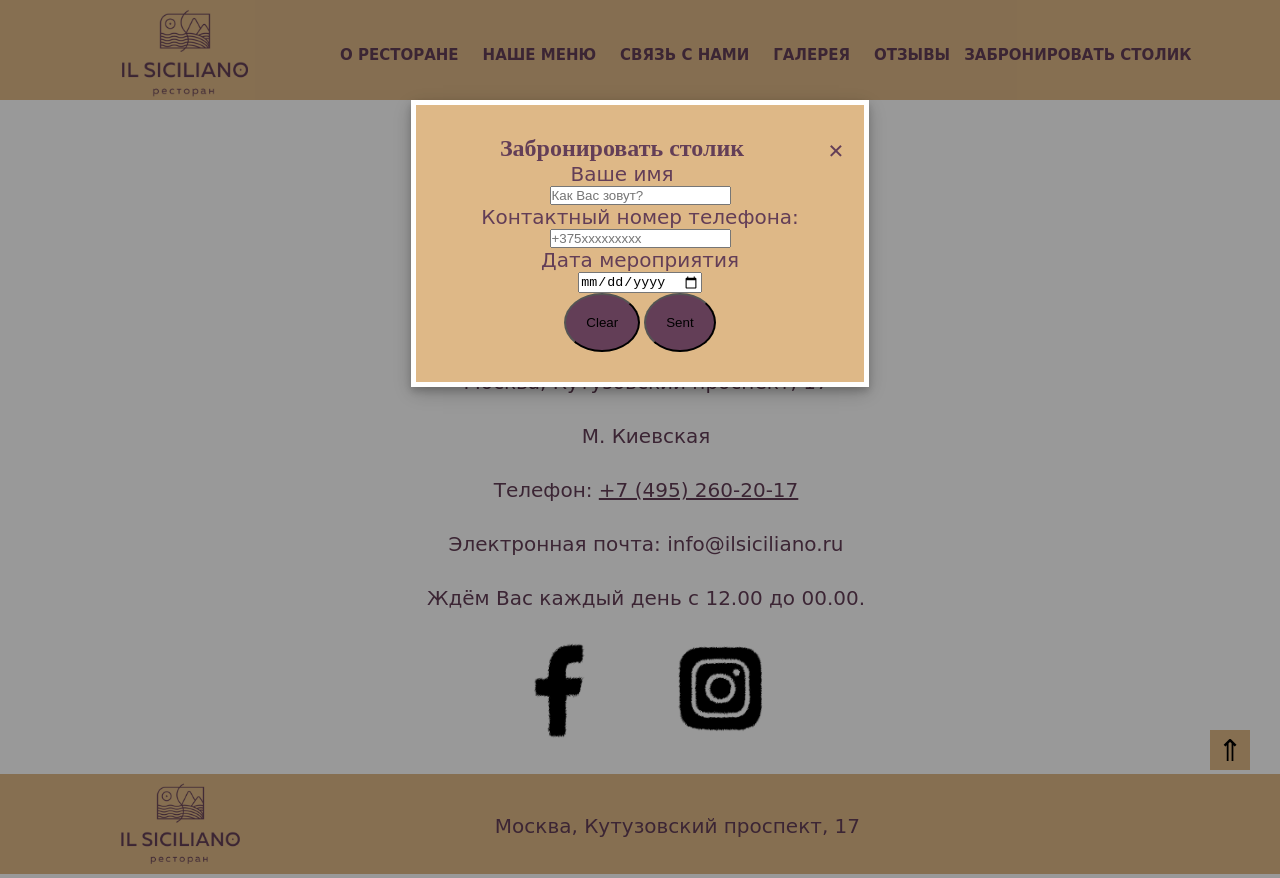
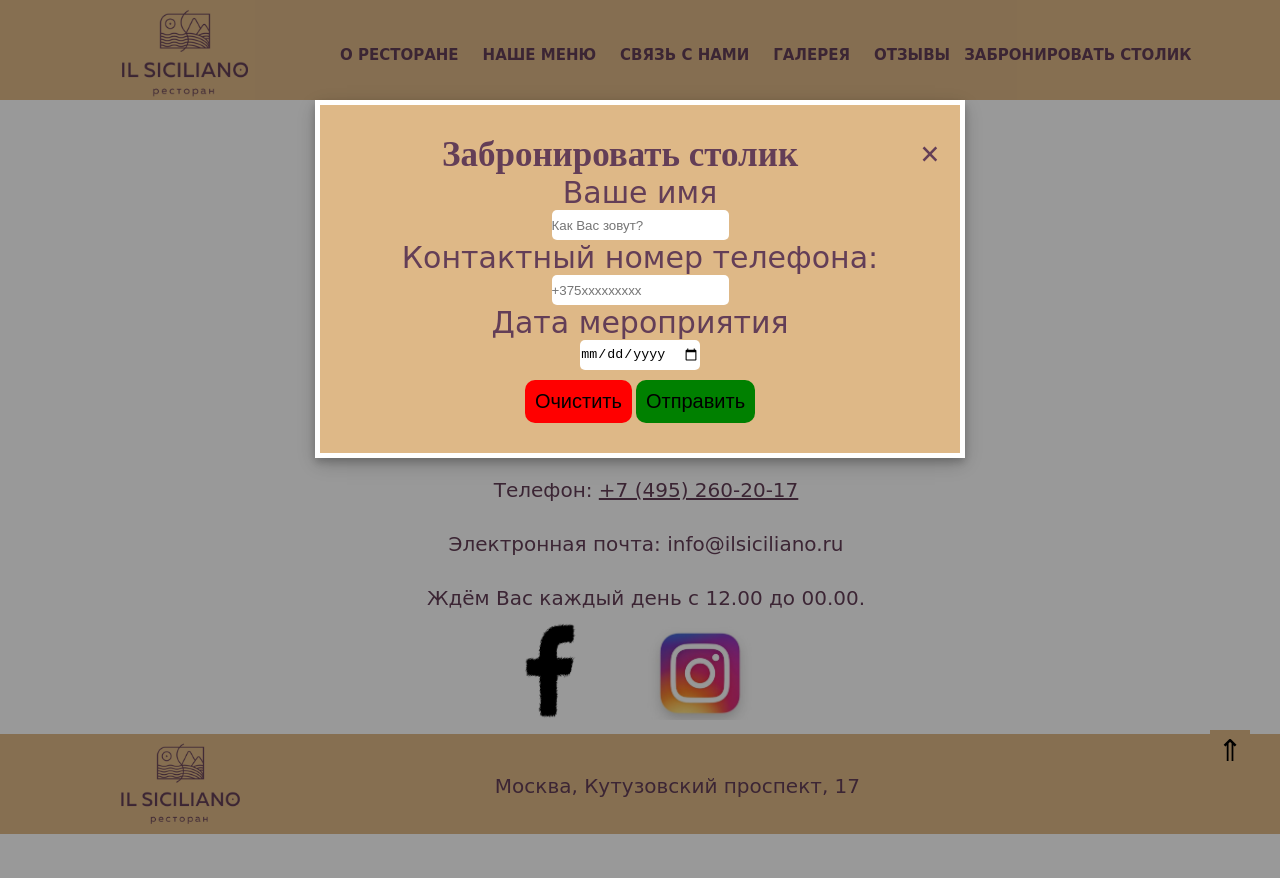
Before and after one commit to Maxpoleshuk/Restaurant, a plain HTML site: page build/contact.html in a window 1280 px wide. Both pictures are taken after a click on the button "ЗАБРОНИРОВАТЬ СТОЛИК". After the commit the page ends 838 px from the top, so only its background shows below. Drawn offline with nearby package versions, Linux system fonts and the light colour scheme; a web font is replaced by a local one.

Commit message:
change modal

```diff
--- a/build/contact.html
+++ b/build/contact.html
@@ -53,8 +53,9 @@
 
                                         <p>Дата мероприятия</p>
                                         <input required type="date" name="dateX" /><br />
-                                        <input id="button_1" type="reset" value="Clear">
-                                        <input id="button_2" type="submit" value="Sent">
+                                        <button type="reset" id="button_1">Очистить</button>
+                                        <button type="submit" id="button_2">Отправить</button>
+
                                         <div class="search_form__text"></div>
                                     </div>
                                 </form>
@@ -97,7 +98,7 @@
             </div>
             <div class="social_2">
                 <a href="https://www.instagram.com/ilsiciliano.ristorante/" target="_blank"><img
-                        src="../img/logo/insta.png" alt="instagram"></a>
+                        src="../img/logo/insta.jpg" alt="instagram"></a>
             </div>
 
         </div>
--- a/src/scss/_base.scss
+++ b/src/scss/_base.scss
@@ -155,7 +155,7 @@ p {
 
 .social img {
     height: 100px;
-    padding: 30px;
+    padding: 10px;
 }
 
 .paparacci {
@@ -197,6 +197,9 @@ p {
 .next:hover {
     background-color: rgb(0, 0, 0);
     opacity: 0.8;
+}
+.photo {
+    background: black;
 }
 
 .dot {
--- a/src/scss/header_footer.scss
+++ b/src/scss/header_footer.scss
@@ -84,7 +84,7 @@
     position: relative;
     margin: auto;
     border: 5px solid white;
-    width: 35%;
+    width: 50%;
     box-shadow: 0 4px 8px 0 rgba(0, 0, 0, 0.2), 0 6px 20px 0 rgba(0, 0, 0, 0.19);
     animation-name: animatetop;
     animation-duration: 0.4s;
@@ -104,7 +104,7 @@
 
 .close {
     color: #633e57;
-    font-size: 28px;
+    font-size: 35px;
     font-weight: bold;
     float: right;
     margin-right: 20px;
@@ -122,22 +122,40 @@
     background: burlywood;
     color: #633e57;
 }
+.modal-header h2 {
+    font-size: 35px;
+}
 
 .modal-body {
     background: burlywood;
 
 }
-
+.button_list p {
+    font-size: 30px;
+}
 .button_list {
     padding-bottom: 30px;
+}
+.button_list input {
+    height: 30px;
+    border-radius: 5px;
+    border: none;
 }
 
 #button_1,
 #button_2 {
-    padding: 20px;
-    background: #633e57;
-    border-radius: 70%;
+    font-size: 20px;
+    margin-top: 10px;
+    border-radius: 10px;
+    padding: 10px;
     cursor: pointer;
+    border: none;
+}
+#button_1 {
+    background: red;
+}
+#button_2 {
+    background: green;
 }
 
 .footer_top {
--- a/src/scss/media.scss
+++ b/src/scss/media.scss
@@ -69,17 +69,17 @@
     h3 {
         font-size: 40px;
     }
+
     .footer_top {
         height: 120px;
     }
+
     .contact {
         width: auto;
     }
-    p {
-        font-size: 35px;
-    }
+
     .footer_2 {
-        margin: 0 ;
+        margin: 0;
         padding: 0;
     }
 
@@ -148,27 +148,29 @@
         width: 80px;
         height: 80px;
     }
+
     h3 {
         font-size: 50px;
     }
+
     .footer_top {
         height: 140px;
     }
-    .pic {
-        display: none;
+
+    .modal-content {
+        margin: auto;
+        width: 90%;
     }
-    .footer_2 p {
-        font-size: 25px;
-    }
-}
-
-@media (max-width: 768px) {
 
 }
 
+@media (max-width: 980px) {
+    .pic {
+        display: none
+    }
 
-@media (max-width: 480px) {
+    p {
+        font-size: 25px;
+    }
 
 }
-
-@media (max-width: 320px) {}
```
Also changed, not shown: build/comments.html (+3 -2 lines), build/index.html (+3 -2 lines), build/menu.html (+3 -2 lines), build/photo.html (+5 -3 lines), src/contact.html (+1 -1 lines), src/photo.html (+2 -1 lines), src/templates/header.html (+3 -2 lines), build/css/main.css, build/img/Facebook.png (added), build/img/insta.jpg (added), build/img/logo/insta.jpg (added), build/img/logo/insta.png (deleted), src/img/logo/facebook.png, src/img/logo/insta.jpg (added), 1 more files.
